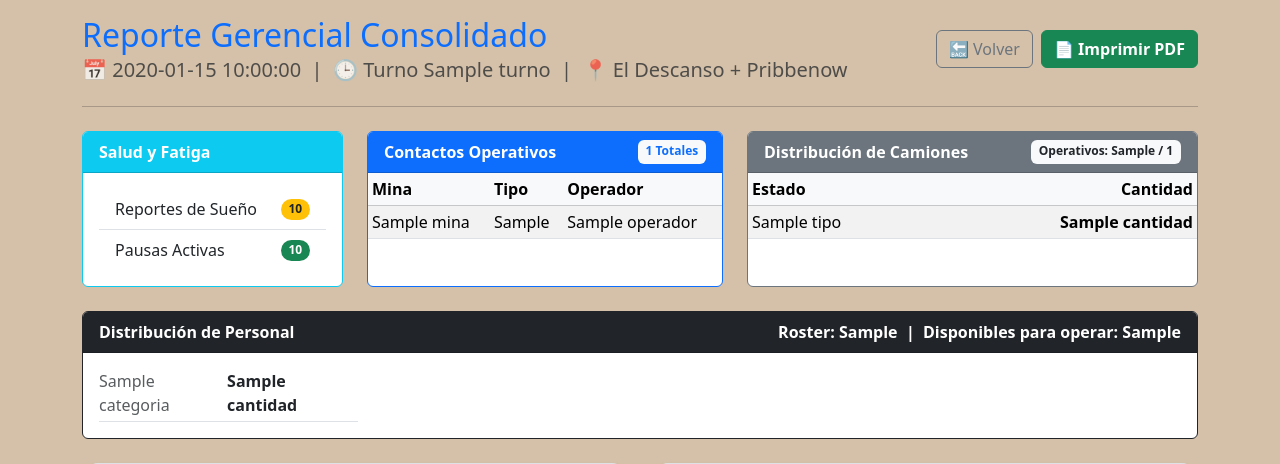
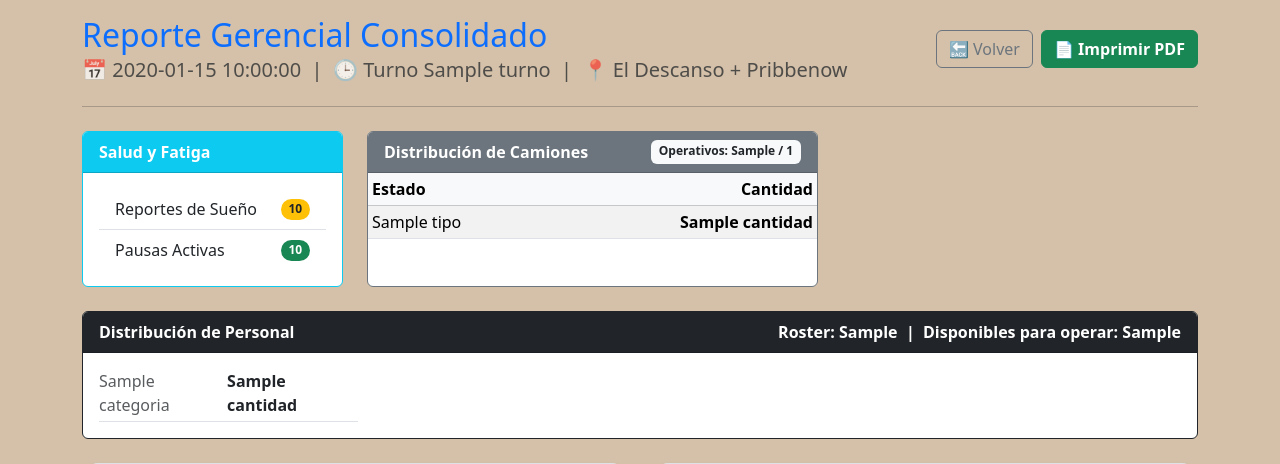
Before and after one commit to pechi415/rct-app, a Flask app: template templates/gerencia_dashboard.html in a window 1280 px wide. Shown: the part 80-544 px from the top of the page. Run offline with Flask 3, Linux system fonts and the light colour scheme; the template is opened without the code that fills it: most values are stand-ins (such as "Sample title", 1, 10 or a date in 2020); some libraries are stand-ins or nearby versions.

Commit message:
Eliminada tabla de contactos operativos del dashboard y PDF

```diff
--- a/templates/gerencia_dashboard.html
+++ b/templates/gerencia_dashboard.html
@@ -38,41 +38,7 @@
         </div>
     </div>
 
-    <!-- 2. CONTACTOS -->
-    <div class="col-md-6 col-lg-4">
-        <div class="card h-100 border-primary">
-            <div class="card-header bg-primary text-white fw-bold d-flex justify-content-between">
-                <span>Contactos Operativos</span>
-                <span class="badge bg-light text-primary">{{ total_contactos }} Totales</span>
-            </div>
-            <div class="card-body p-0">
-                {% if contactos %}
-                <div style="max-height: 250px; overflow-y: auto;">
-                    <table class="table table-sm table-striped mb-0">
-                        <thead class="table-light">
-                            <tr>
-                                <th>Mina</th>
-                                <th>Tipo</th>
-                                <th>Operador</th>
-                            </tr>
-                        </thead>
-                        <tbody>
-                            {% for c in contactos %}
-                            <tr>
-                                <td>{{ c.mina }}</td>
-                                <td>{{ c.tipo_contacto }}</td>
-                                <td>{{ c.operador }}</td>
-                            </tr>
-                            {% endfor %}
-                        </tbody>
-                    </table>
-                </div>
-                {% else %}
-                <div class="p-3 text-muted">No hay contactos registrados.</div>
-                {% endif %}
-            </div>
-        </div>
-    </div>
+
 
     <!-- 3. DISTRIBUCION CAMIONES -->
     <div class="col-md-12 col-lg-5">
```
Also changed, not shown: templates/pdf/gerencia_pdf.html (+3 -36 lines).
